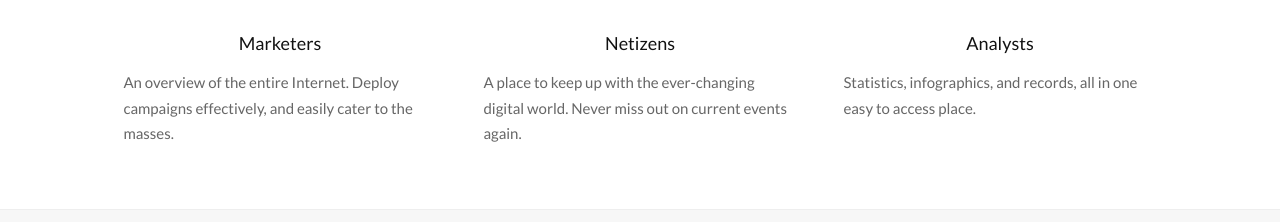
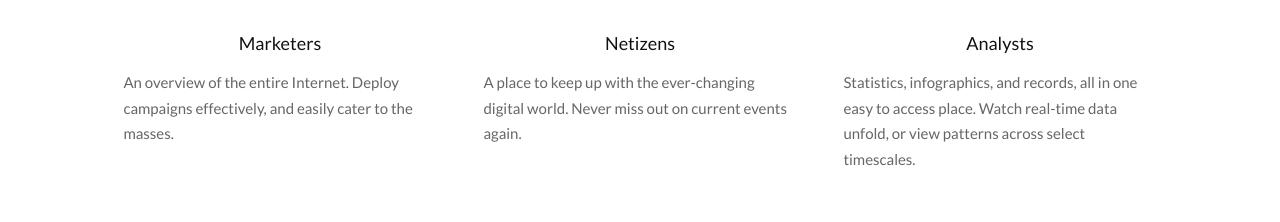
Before and after one commit to WheyIsolate/wheyisolate.github.io, a plain HTML site: page index.html in a window 1280 px wide. Shown: the part 1147-1369 px from the top of the page. Drawn offline with Linux system fonts and the light colour scheme.

Commit message:
Changed user example descriptions

```diff
--- a/index.html
+++ b/index.html
@@ -75,7 +75,7 @@
         					<img src="./images/undraw_creation.svg" class="step__image">
         				</div>
         				<h4>Analysts</h4>
-        				<p class="step__text">Statistics, infographics, and records, all in one easy to access place.</p>
+        				<p class="step__text">Statistics, infographics, and records, all in one easy to access place. Watch real-time data unfold, or view patterns across select timescales.</p>
         			</div>
         		</div>
         	</div>
```
